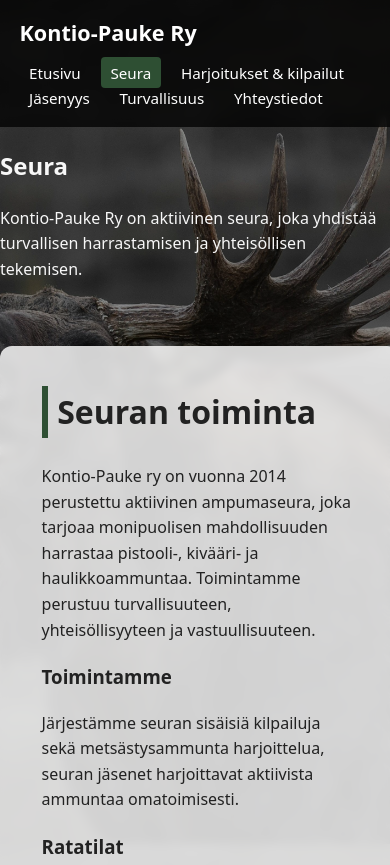
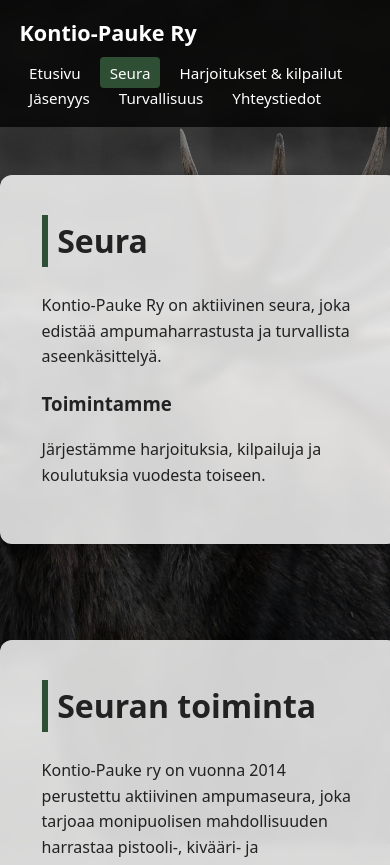
Before and after one commit to Eme-desing/kopa_sivut, a plain HTML site: page pages/seura.html in a window 390 px wide. Shown: the top 865 px of the page. Drawn offline with Linux system fonts and the light colour scheme.

Commit message:
päivitetty tekstin sisennystä ja kaikkea pientä

```diff
--- a/css/styles.css
+++ b/css/styles.css
@@ -1,5 +1,5 @@
 /* ----------------------------------------------------------
-   PERUSASETUKSET JA VÄRIMUUTTUJAT
+   PERUSASETUKSET JA VÄRIT
 ----------------------------------------------------------- */
 
 :root {
@@ -11,40 +11,41 @@
   --text-light: #f7f7f7;
 }
 
+/* Nollaukset */
 html, body {
   margin: 0;
   padding: 0;
   height: 100%;
 }
 
-/* Hirvi taustalle kaikille sivuille */
+/* Kokosivun taustakuva (hirvi) */
 body {
-  font-family: system-ui, -apple-system, BlinkMacSystemFont, "Segoe UI", sans-serif;
+  font-family: system-ui, -apple-system, "Segoe UI", sans-serif;
   line-height: 1.6;
-  color: var(--text-light); /* OLETUSTEKSTI VAALKEA – taustan päällä */
+  color: var(--text-light); /* Oletusteksti vaalea */
   background:
     linear-gradient(rgba(0,0,0,0.45), rgba(0,0,0,0.45)),
-    url('../images/Hirvi.jpg') center/cover no-repeat fixed;
+    url('../images/Hirvi.jpg') center/cover fixed no-repeat;
+
+  display: flex;
+  flex-direction: column;
 }
 
-/* Luokat, joilla voi pakottaa tekstin värin */
-.text-light {
-  color: var(--text-light);
-}
+/* Tekstin väriluokat */
+.text-light { color: var(--text-light); }
+.text-dark  { color: var(--text-dark); }
 
-.text-dark {
-  color: var(--text-dark);
-}
-
+/* Kuvien skaalautuminen */
 img {
   max-width: 100%;
   height: auto;
 }
 
+/* Perussisällön keskittäminen */
 .container {
   width: 90%;
   max-width: 1100px;
-  margin: 0 auto; /* Keskittää koko sisällön vaakasuunnassa */
+  margin: 0 auto;
 }
 
 
@@ -59,9 +60,14 @@
   top: 0;
   z-index: 50;
   backdrop-filter: blur(4px);
+
+  display: flex;
+  justify-content: center;
 }
 
 .header-content {
+  width: 90%;
+  max-width: 1100px;
   display: flex;
   justify-content: space-between;
   align-items: center;
@@ -90,22 +96,23 @@
   background: var(--primary);
 }
 
+
 /* ----------------------------------------------------------
-   SISÄLTÖLAATIKOT (section)
+   SECTION-LAATIKOT
 ----------------------------------------------------------- */
 
 .section {
+  width: 90%;
+  max-width: 1100px;
   margin: 3rem auto;
   padding: 2.5rem 1.5rem;
-  width: 90%;
-  max-width: 1100px;
 
   background: rgba(255, 255, 255, 0.82);
+  color: var(--text-dark);
+
   border-radius: 12px;
+  box-shadow: 0 4px 12px rgba(0,0,0,0.3);
   backdrop-filter: blur(4px);
-  box-shadow: 0 4px 12px rgba(0,0,0,0.3);
-
-  color: var(--text-dark); /* KORTIN SISÄLLÄ TEKSTI TUMMA */
 }
 
 .section h2 {
@@ -114,6 +121,7 @@
   border-left: 6px solid var(--primary);
   padding-left: 0.6rem;
 }
+
 
 /* ----------------------------------------------------------
    GRID / KORTIT
@@ -132,7 +140,7 @@
   border-radius: 12px;
   border-left: 6px solid var(--primary);
   box-shadow: 0 3px 10px rgba(0,0,0,0.25);
-  transition: 0.25s;
+  transition: .25s;
   backdrop-filter: blur(3px);
   color: var(--text-dark);
 }
@@ -141,6 +149,7 @@
   transform: translateY(-4px);
   box-shadow: 0 6px 16px rgba(0,0,0,0.35);
 }
+
 
 /* ----------------------------------------------------------
    LISTAT JA TAULUKOT
@@ -154,22 +163,24 @@
   width: 100%;
   border-collapse: collapse;
   margin-top: 1.2rem;
+
   background: rgba(255,255,255,0.9);
+  color: var(--text-dark);
+
   backdrop-filter: blur(3px);
-  color: var(--text-dark);
 }
 
 .table th,
 .table td {
   border: 1px solid #ccc;
   padding: 0.6rem 0.8rem;
-  font-size: 0.95rem;
 }
 
 .table thead {
   background: var(--primary);
   color: var(--light);
 }
+
 
 /* ----------------------------------------------------------
    NAPIT
@@ -185,7 +196,7 @@
   text-decoration: none;
   font-size: 0.95rem;
   cursor: pointer;
-  transition: 0.25s;
+  transition: .25s;
 }
 
 .button:hover {
@@ -197,6 +208,7 @@
   border: 2px solid var(--light);
 }
 
+
 /* ----------------------------------------------------------
    LOMAKKEET
 ----------------------------------------------------------- */
@@ -204,12 +216,12 @@
 form {
   display: flex;
   flex-direction: column;
-  gap: 0.7rem;
+  gap: .7rem;
 }
 
 input,
 textarea {
-  padding: 0.7rem;
+  padding: .7rem;
   border-radius: 6px;
   border: 1px solid #aaa;
   font: inherit;
@@ -222,6 +234,7 @@
   outline: 2px solid var(--primary);
 }
 
+
 /* ----------------------------------------------------------
    FOOTER
 ----------------------------------------------------------- */
@@ -231,21 +244,9 @@
   color: var(--light);
   text-align: center;
   padding: 1rem 0;
-  margin-top: 3rem;
   backdrop-filter: blur(4px);
-}
 
-html, body {
-  height: 100%;
-}
-
-body {
-  display: flex;
-  flex-direction: column;
-}
-
-.site-footer {
-  margin-top: auto;
+  margin-top: auto; /* Sticky footer */
 }
 
 
@@ -254,16 +255,17 @@
 ----------------------------------------------------------- */
 
 @media (max-width: 700px) {
+
   .header-content {
     flex-direction: column;
     align-items: flex-start;
   }
 
   .main-nav {
-    margin-top: 0.6rem;
+    margin-top: .6rem;
   }
 
   .main-nav a {
-    margin: 0.25rem 0.4rem 0 0;
+    margin: .25rem 0.35rem 0 0;
   }
 }
--- a/pages/seura.html
+++ b/pages/seura.html
@@ -21,15 +21,20 @@
   </div>
 </header>
 
-<div class="full-hero">
-  <div class="hero-content">
+<section class="section">
+  <div class="container">
     <h2>Seura</h2>
+
     <p>
-      Kontio-Pauke Ry on aktiivinen seura, joka yhdistää turvallisen harrastamisen ja
-      yhteisöllisen tekemisen.
+      Kontio-Pauke Ry on aktiivinen seura, joka edistää ampumaharrastusta
+      ja turvallista aseenkäsittelyä.
     </p>
+
+    <h3>Toimintamme</h3>
+    <p>Järjestämme harjoituksia, kilpailuja ja koulutuksia vuodesta toiseen.</p>
   </div>
-</div>
+</section>
+
 
 <section class="section">
   <div class="container">
```
Also changed, not shown: index.html (+7 -7 lines), pages/harjoitukset.html (+11 -5 lines).
